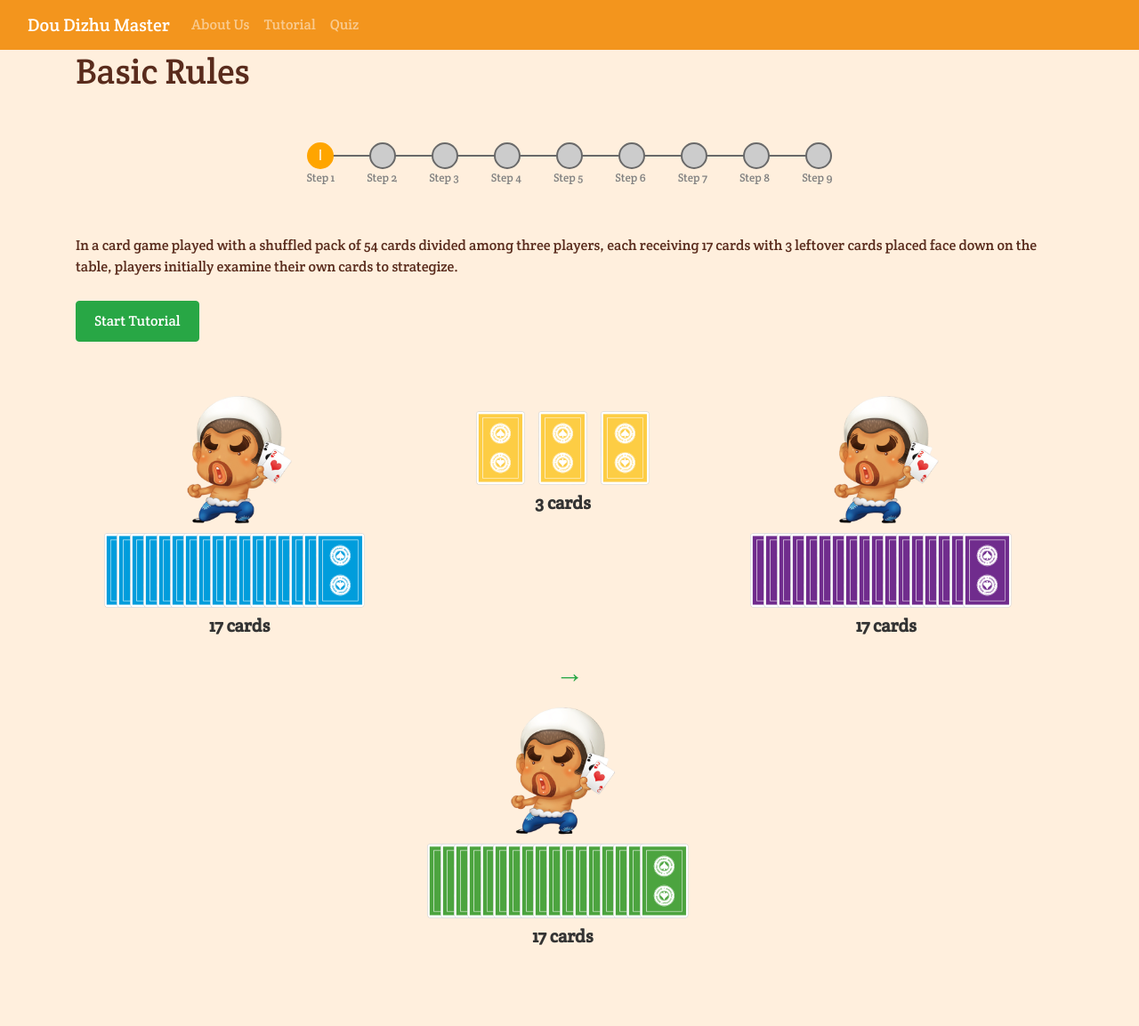
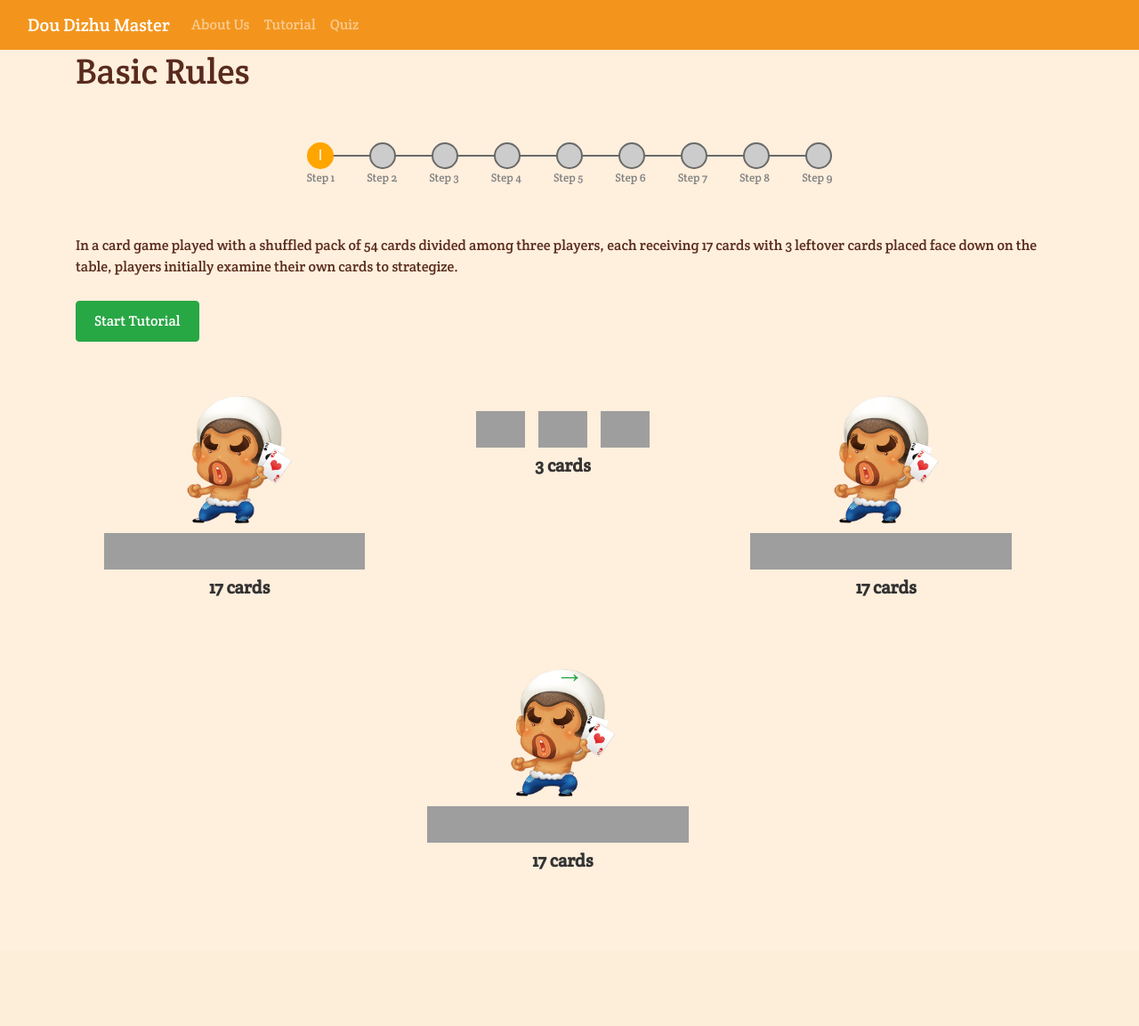
Before and after one commit to fzhu12/Dou-Dizhu, a Flask app: page /rules/1 in a window 1280 px wide. Shown: the whole page at 89% size. After the commit the page ends 977 px from the top, so only its background shows below. Run offline with Flask 3, Linux system fonts and the light colour scheme; some libraries are stand-ins or nearby versions; some web fonts are replaced; grey boxes are pictures that could not be loaded.

Commit message:
Update rules.html with new img

```diff
--- a/templates/rules.html
+++ b/templates/rules.html
@@ -52,7 +52,7 @@
                 <img src="{{ url_for('static', filename='img/peasant.png') }}" alt="Peasant Player" class="img-fluid game-image" id="player1-peasant">
                 <div class="card-stack" id="player1-cards">
                     {% for i in range(17) %}
-                    <img src="{{ url_for('static', filename='img/cards/blue_back.png') }}" alt="Blue Card" class="img-fluid card-image">
+                    <img src="{{ url_for('static', filename='img/cards/blue_back copy.png') }}" alt="Blue Card" class="img-fluid card-image">
                     {% endfor %}
                 </div>
                 <p class='cards_count'>17 cards</p>
@@ -60,7 +60,7 @@
             <div class="player cards1">
                 <div class="card-stack" id="player4-cards">
                     {% for i in range(3) %}
-                    <img src="{{ url_for('static', filename='img/cards/yellow_back.png') }}" alt="Yellow Card" class="img-fluid card-image3">
+                    <img src="{{ url_for('static', filename='img/cards/yellow_back copy.png') }}" alt="Yellow Card" class="img-fluid card-image3">
                     {% endfor %}
                 </div>
                 <p class='cards_count'>3 cards</p>
@@ -70,7 +70,7 @@
                 <img src="{{ url_for('static', filename='img/peasant.png') }}" alt="Peasant Player" class="img-fluid game-image">
                 <div class="card-stack" id="player2-cards">
                     {% for i in range(17) %}
-                    <img src="{{ url_for('static', filename='img/cards/purple_back.png') }}" alt="Purple Card" class="img-fluid card-image">
+                    <img src="{{ url_for('static', filename='img/cards/purple_back copy.png') }}" alt="Purple Card" class="img-fluid card-image">
                     {% endfor %}
                 </div>
                 <p class='cards_count'>17 cards</p>
@@ -79,7 +79,7 @@
                 <img src="{{ url_for('static', filename='img/peasant.png') }}" alt="Landlord Player" class="img-fluid game-image">
                 <div class="card-stack" id="player3-cards">
                     {% for i in range(17) %}
-                    <img src="{{ url_for('static', filename='img/cards/green_back.png') }}" alt="Green Card" class="img-fluid card-image">
+                    <img src="{{ url_for('static', filename='img/cards/green_back copy.png') }}" alt="Green Card" class="img-fluid card-image">
                     {% endfor %}
                 </div>
                 <p class='cards_count'>17 cards</p>
@@ -89,7 +89,13 @@
 
 
     {% elif rule_id == 2 %}
-        <p>Dou dizhu is played among three people with one pack of cards, including the two differentiated jokers. The game starts with players bidding for the "landlord" (地主) position. Players initially examine their own cards to strategize. Then, players announce their willingness to take on risk stakes of 1, 2, or 3, based on their confidence in their hand's strength, with the bidding process being either random online or based on predetermined rules in-person. The player who bids the highest becomes the landlord and incorporates the 3 leftover cards into their hand, competing against the two farmers. </p>
+        <p><strong>Bidding for the "landlord" (地主) role:</strong></p>
+            <ol>
+            <li>Start with a random player (or based on predetermined rules)</li>
+            <li>Players bid on their willingness to take the risk</li>
+            <li>The "landlord" is the player who bids the highest and takes the 3 leftover cards.</li>
+            <li>The "peasants" are the other 2 players.</li>
+            </ol>
 
 
         <button id="startTutorial2" class='btn btn-success'>Start Tutorial</button>
@@ -100,7 +106,7 @@
                 <img src="{{ url_for('static', filename='img/peasant.png') }}" alt="Peasant Player" class="img-fluid game-image">
                 <div class="card-stack" id="player1-cards">
                     {% for i in range(17) %}
-                    <img src="{{ url_for('static', filename='img/cards/blue_back.png') }}" alt="Blue Card" class="img-fluid card-image">
+                    <img src="{{ url_for('static', filename='img/cards/blue_back copy.png') }}" alt="Blue Card" class="img-fluid card-image">
                     {% endfor %}
                 </div>
 
@@ -109,7 +115,7 @@
             <div class="player cards1">
                 <div class="card-stack" id="player4-cards">
                     {% for i in range(3) %}
-                    <img src="{{ url_for('static', filename='img/cards/yellow_back.png') }}" alt="Yellow Card" class="img-fluid card-image3">
+                    <img src="{{ url_for('static', filename='img/cards/yellow_back copy.png') }}" alt="Yellow Card" class="img-fluid card-image3">
                     {% endfor %}
                 </div>
             </div>
@@ -117,7 +123,7 @@
                 <img src="{{ url_for('static', filename='img/peasant.png') }}" alt="Peasant Player" class="img-fluid game-image">
                 <div class="card-stack" id="player2-cards">
                     {% for i in range(17) %}
-                    <img src="{{ url_for('static', filename='img/cards/gray_back.png') }}" alt="Gray Card" class="img-fluid card-image">
+                    <img src="{{ url_for('static', filename='img/cards/gray_back copy.png') }}" alt="Gray Card" class="img-fluid card-image">
                     {% endfor %}
                 </div>
                 <p class="caption">No bid</p>
@@ -126,7 +132,7 @@
                 <img src="{{ url_for('static', filename='img/peasant.png') }}" alt="Landlord Player" class="img-fluid game-image">
                 <div class="card-stack" id="player3-cards">
                     {% for i in range(17) %}
-                    <img src="{{ url_for('static', filename='img/cards/green_back.png') }}" alt="Green Card" class="img-fluid card-image">
+                    <img src="{{ url_for('static', filename='img/cards/green_back copy.png') }}" alt="Green Card" class="img-fluid card-image">
                     {% endfor %}
                 </div>
                 <p class="caption">I bid higher!</p>
@@ -148,7 +154,7 @@
                 <img src="{{ url_for('static', filename='img/peasant.png') }}" alt="Peasant Player" class="img-fluid game-image" id="player1-peasant">
                 <div class="card-stack" id="player1-cards">
                     {% for i in range(17) %}
-                    <img src="{{ url_for('static', filename='img/cards/blue_back.png') }}" alt="Blue Card" class="img-fluid card-image">
+                    <img src="{{ url_for('static', filename='img/cards/blue_back copy.png') }}" alt="Blue Card" class="img-fluid card-image">
                     {% endfor %}
                 </div>
                 <p class='cards_count'>17 cards</p>
@@ -159,7 +165,7 @@
                 <img src="{{ url_for('static', filename='img/peasant.png') }}" alt="Peasant Player" class="img-fluid game-image">
                 <div class="card-stack" id="player2-cards">
                     {% for i in range(17) %}
-                    <img src="{{ url_for('static', filename='img/cards/purple_back.png') }}" alt="Purple Card" class="img-fluid card-image">
+                    <img src="{{ url_for('static', filename='img/cards/purple_back copy.png') }}" alt="Purple Card" class="img-fluid card-image">
                     {% endfor %}
                 </div>
                 <p class='cards_count'>17 cards</p>
@@ -169,7 +175,7 @@
                 <img src="{{ url_for('static', filename='img/landlord.png') }}" alt="Landlord Player" class="img-fluid game-image">
                 <div class="card-stack" id="player3-cards">
                     {% for i in range(17) %}
-                    <img src="{{ url_for('static', filename='img/cards/green_back.png') }}" alt="Green Card" class="img-fluid card-image">
+                    <img src="{{ url_for('static', filename='img/cards/green_back copy.png') }}" alt="Green Card" class="img-fluid card-image">
                     {% endfor %}
                 </div>
                 <p class='cards_count'>17 cards</p>
```
